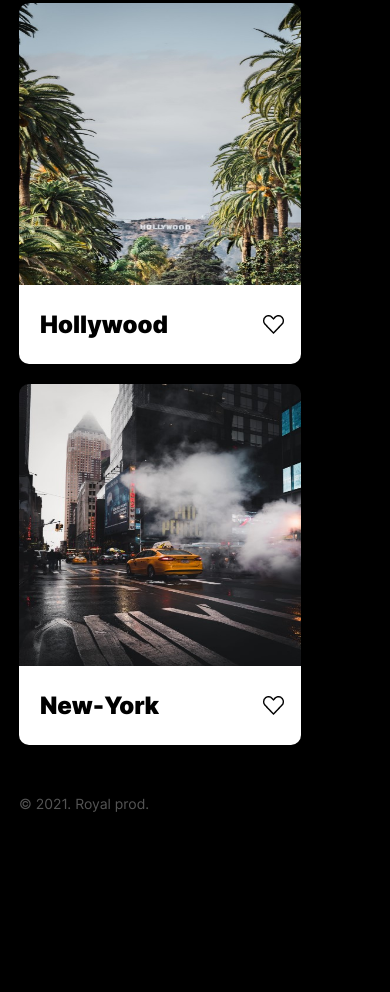
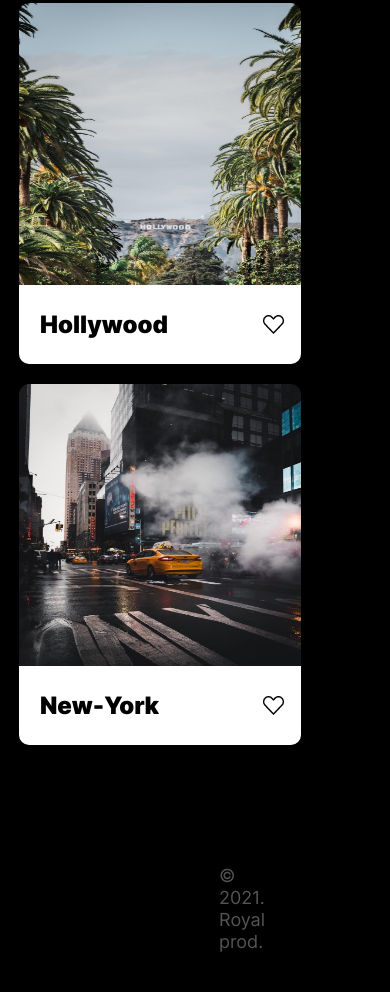
Before and after one commit to roeilulavy/web_project_4, a plain HTML site: page index.html in a window 390 px wide. Shown: the part 1894-2886 px from the top of the page. Before the commit the page ends 2706 px from the top, so only its background shows below. Drawn offline with Linux system fonts and the light colour scheme; files whose address does not match are found by name.

Commit message:
feat: add footer

```diff
--- a/blocks/footer/__copyright/footer__copyright.css
+++ b/blocks/footer/__copyright/footer__copyright.css
@@ -1,8 +1,8 @@
 .footer__copyright{
     font-family: 'Inter-Regular', Arial, sans-serif;
-    font-size: 14px;
-    line-height: 17px;
-    text-align: end;
+    font-size: 18px;
+    line-height: 22px;
+    text-align: left;
     color: #545454;
     margin: 0;
     padding: 0;
@@ -10,7 +10,7 @@
 
 @media screen and (max-width: 420px){
     .footer__copyright{
-        margin: 50px 19px 0;
-        text-align: start;
+        margin: 50px 19px 36px;
+        text-align: left;
     }
 }
--- a/blocks/footer/footer.css
+++ b/blocks/footer/footer.css
@@ -0,0 +1,4 @@
+.footer{
+    display: flex;
+    margin: 70px 200px 60px;
+}
```
